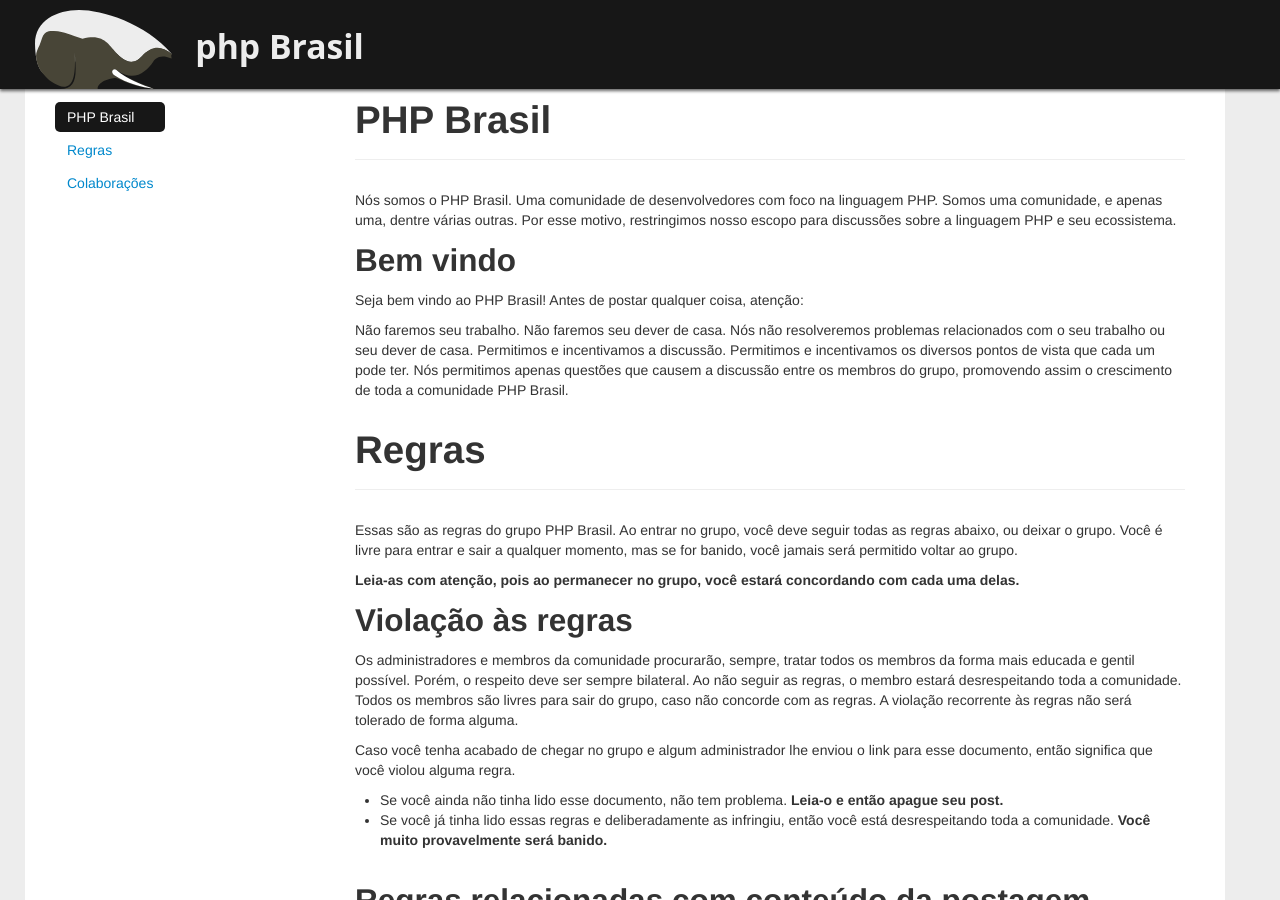
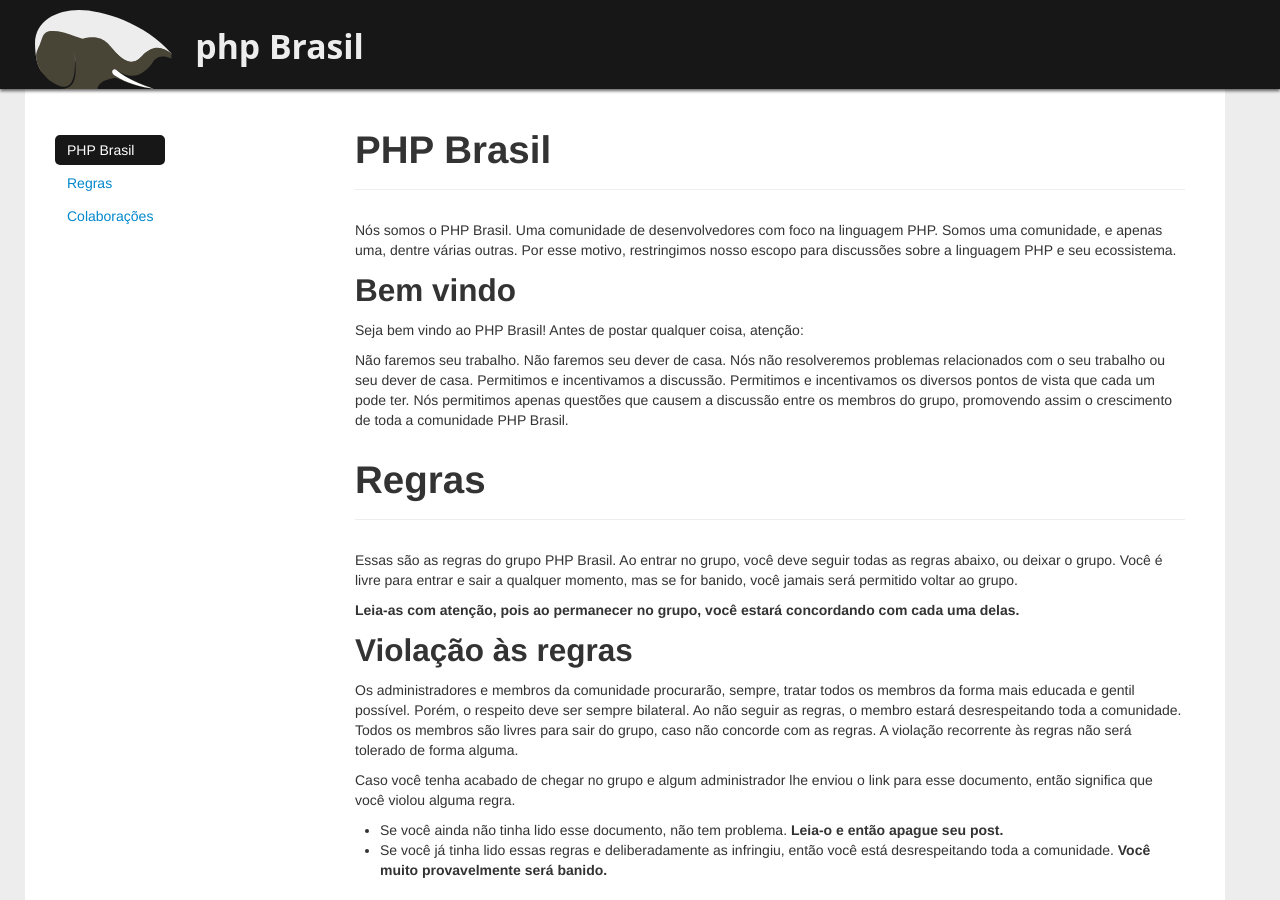
Before and after one commit to php-brasil/Documentos, a Jekyll site: the page built from index.html, in a window 1280 px wide and 900 px high. Built offline with Jekyll 4.4.1, drawn with Linux system fonts in a browser that asks for light colours.

Commit message:
Aumentando margem em relação ao topo

```diff
--- a/_includes/content.html
+++ b/_includes/content.html
@@ -4,11 +4,11 @@
 {% for post in site.posts reversed %}
     {% if firstPost %}
         {% assign firstPost = false %}
-        <div id="{{ post.anchor }}" style="display: block; position: relative; top: -70px; visibility: hidden;"></div>
+        <div id="{{ post.anchor }}" style="display: block; position: relative; top: -100px; visibility: hidden;"></div>
         <section>
     {% else %}
         {% if firstChild != true %}
-            <div id="{{ post.anchor }}" style="display: block; position: relative; top: -70px; visibility: hidden;"></div>
+            <div id="{{ post.anchor }}" style="display: block; position: relative; top: -100px; visibility: hidden;"></div>
             <section>
         {% endif %}
     {% endif %}
--- a/_layouts/php-brasil.html
+++ b/_layouts/php-brasil.html
@@ -42,7 +42,7 @@
         </div>
         <div class="container">
             <div class="row">
-                <div class="span3 bs-docs-sidebar" id="navbar" style="margin-top: 100px;">
+                <div class="span3 bs-docs-sidebar" id="navbar" style="margin-top: 133px;">
                     {% assign lastIsChild = false %}
                     <ul class="nav nav-pills nav-stacked bs-docs-sidenav affix">
                         {% for post in site.posts reversed %}
@@ -52,7 +52,7 @@
                         {% endfor %}
                     </ul>
                 </div>
-                <div class="span9" style="margin-top: 70px;">
+                <div class="span9" style="margin-top: 100px;">
                     {% include content.html %}
                     <section>
                         <div>
```
